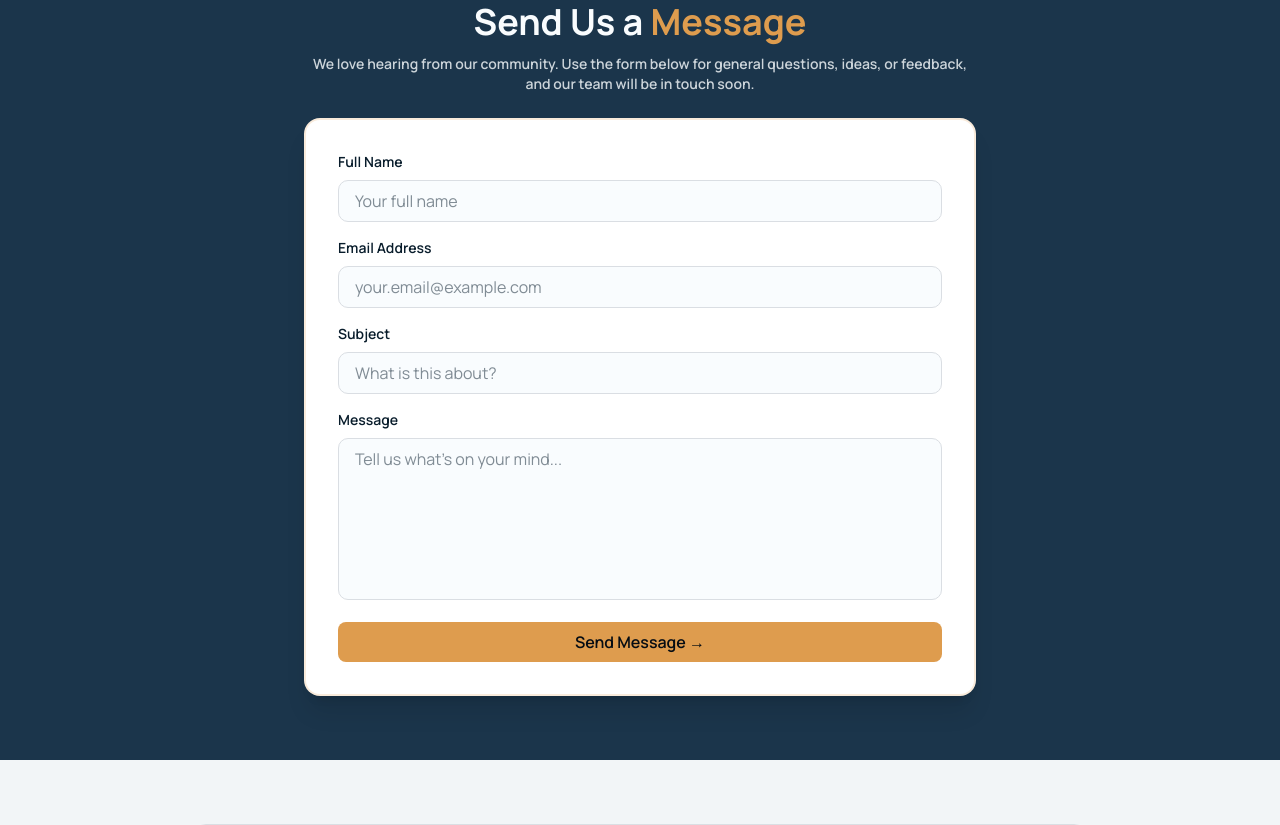
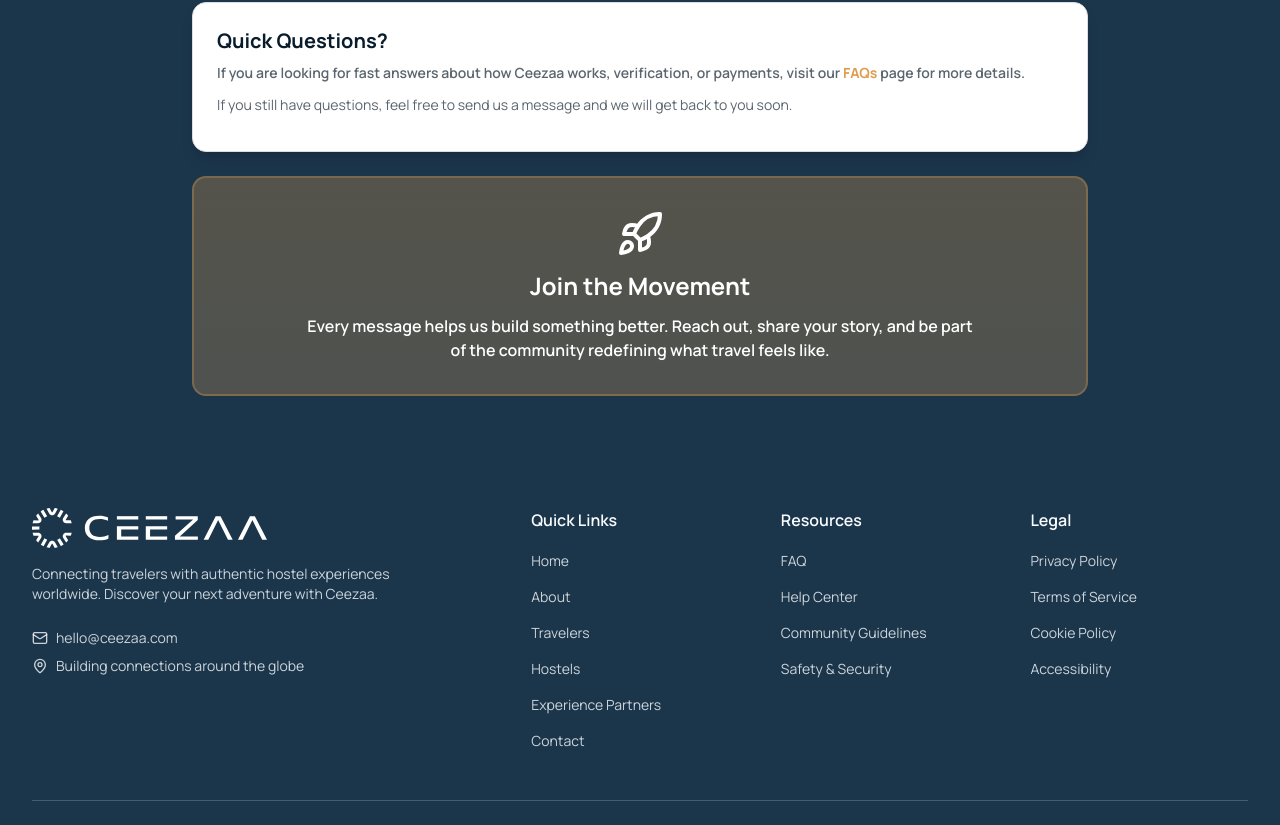
Before and after one commit to scottdoggett/ceezaa-landing-page, a Next.js app: page /contact in a window 1280 px wide. Shown: the part 1367-2192 px from the top of the page. Built offline with nearby package versions, Linux system fonts and the light colour scheme.

Commit message:
Got rid of contact form. Edited colors on contact footer

```diff
--- a/src/app/(main)/contact/page.tsx
+++ b/src/app/(main)/contact/page.tsx
@@ -1,6 +1,5 @@
 import { ContactHero } from "@/components/ui/contact-page/contact-hero";
 import { ContactSections } from "@/components/ui/contact-page/contact-sections";
-import { ContactForm } from "@/components/ui/contact-page/contact-form";
 import { ContactFooter } from "@/components/ui/contact-page/contact-footer";
 
 export default function Contact() {
@@ -8,7 +7,6 @@ export default function Contact() {
     <main className="font-sans">
       <ContactHero />
       <ContactSections />
-      <ContactForm />
       <ContactFooter />
     </main>
   );
--- a/src/app/(main)/layout.tsx
+++ b/src/app/(main)/layout.tsx
@@ -1,4 +1,5 @@
 import { Header } from "@/components/ui/header";
+import { Footer } from "@/components/ui/footer";
 
 export default function MainLayout({
   children,
@@ -9,6 +10,7 @@ export default function MainLayout({
     <>
       <Header />
       {children}
+      <Footer />
     </>
   );
 }
--- a/src/components/ui/contact-page/contact-footer.tsx
+++ b/src/components/ui/contact-page/contact-footer.tsx
@@ -2,7 +2,7 @@ import { Rocket } from "lucide-react";
 
 export function ContactFooter() {
   return (
-    <section className="w-full py-12 md:py-16 bg-muted/50">
+    <section className="w-full py-12 md:py-16 bg-secondary">
       <div className="container mx-auto px-4 md:px-6">
         <div className="max-w-4xl mx-auto space-y-6">
           {/* Quick Questions */}
@@ -30,7 +30,7 @@ export function ContactFooter() {
           </div>
 
           {/* Join the Movement */}
-          <div className="bg-linear-to-r from-primary/20 to-accent/20 border-2 border-primary/30 rounded-xl p-8 text-center">
+          <div className="bg-linear-to-b from-primary/30 to-accent/30 text-white border-2 border-primary/30 rounded-xl p-8 text-center">
             <Rocket className="w-12 h-12 mb-3 mx-auto" />
             <h3 className="text-xl md:text-2xl font-bold mb-3">
               Join the Movement
--- a/src/components/ui/contact-page/contact-form.tsx
+++ /dev/null
@@ -1,97 +0,0 @@
-import { Button } from "@/components/ui/button";
-
-export function ContactForm() {
-  return (
-    <section className="w-full py-12 md:py-16 bg-secondary">
-      <div className="container mx-auto px-4 md:px-6">
-        <div className="max-w-2xl mx-auto">
-          <div className="text-center mb-6">
-            <h2 className="text-2xl sm:text-3xl md:text-4xl font-bold mb-3 text-secondary-foreground">
-              Send Us a <span className="text-primary">Message</span>
-            </h2>
-            <p className="text-sm font-semibold text-secondary-foreground/80">
-              We love hearing from our community. Use the form below for general
-              questions, ideas, or feedback, and our team will be in touch soon.
-            </p>
-          </div>
-
-          <div className="bg-card border-2 border-primary/20 rounded-2xl p-6 md:p-8 shadow-xl">
-            <form className="space-y-4">
-              <div>
-                <label
-                  htmlFor="name"
-                  className="block text-sm font-semibold mb-2"
-                >
-                  Full Name
-                </label>
-                <input
-                  type="text"
-                  id="name"
-                  name="name"
-                  className="w-full px-4 py-2 border border-border rounded-lg focus:outline-none focus:ring-2 focus:ring-primary/50 bg-background"
-                  placeholder="Your full name"
-                />
-              </div>
-
-              <div>
-                <label
-                  htmlFor="email"
-                  className="block text-sm font-semibold mb-2"
-                >
-                  Email Address
-                </label>
-                <input
-                  type="email"
-                  id="email"
-                  name="email"
-                  className="w-full px-4 py-2 border border-border rounded-lg focus:outline-none focus:ring-2 focus:ring-primary/50 bg-background"
-                  placeholder="your.email@example.com"
-                />
-              </div>
-
-              <div>
-                <label
-                  htmlFor="subject"
-                  className="block text-sm font-semibold mb-2"
-                >
-                  Subject
-                </label>
-                <input
-                  type="text"
-                  id="subject"
-                  name="subject"
-                  className="w-full px-4 py-2 border border-border rounded-lg focus:outline-none focus:ring-2 focus:ring-primary/50 bg-background"
-                  placeholder="What is this about?"
-                />
-              </div>
-
-              <div>
-                <label
-                  htmlFor="message"
-                  className="block text-sm font-semibold mb-2"
-                >
-                  Message
-                </label>
-                <textarea
-                  id="message"
-                  name="message"
-                  rows={6}
-                  className="w-full px-4 py-2 border border-border rounded-lg focus:outline-none focus:ring-2 focus:ring-primary/50 bg-background resize-none"
-                  placeholder="Tell us what's on your mind..."
-                />
-              </div>
-
-              <Button
-                type="submit"
-                size="lg"
-                className="w-full text-base font-semibold"
-              >
-                Send Message →
-              </Button>
-            </form>
-          </div>
-        </div>
-      </div>
-    </section>
-  );
-}
--- /dev/null
+++ b/src/components/ui/footer.tsx
@@ -0,0 +1,167 @@
+import Link from "next/link";
+import Image from "next/image";
+import { Mail, MapPin } from "lucide-react";
+
+const footerLinks = {
+  quickLinks: [
+    { name: "Home", href: "/" },
+    { name: "About", href: "/about" },
+    { name: "Travelers", href: "/travelers" },
+    { name: "Hostels", href: "/hostels" },
+    { name: "Experience Partners", href: "/experience-partners" },
+    { name: "Contact", href: "/contact" },
+  ],
+  resources: [
+    { name: "FAQ", href: "/faq" },
+    { name: "Help Center", href: "/help" },
+    { name: "Community Guidelines", href: "/guidelines" },
+    { name: "Safety & Security", href: "/safety" },
+  ],
+  legal: [
+    { name: "Privacy Policy", href: "/privacy" },
+    { name: "Terms of Service", href: "/terms" },
+    { name: "Cookie Policy", href: "/cookies" },
+    { name: "Accessibility", href: "/accessibility" },
+  ],
+};
+
+const socialLinks = [
+  { name: "Instagram", href: "#", icon: "/social-icons/instagram-dark.svg" },
+  { name: "LinkedIn", href: "#", icon: "/social-icons/linkedin-dark.svg" },
+  { name: "X", href: "#", icon: "/social-icons/x-dark.svg" },
+  { name: "TikTok", href: "#", icon: "/social-icons/tiktok-dark.svg" },
+  { name: "YouTube", href: "#", icon: "/social-icons/youtube-dark.svg" },
+];
+
+export function Footer() {
+  return (
+    <footer className="w-full bg-secondary text-secondary-foreground">
+      <div className="px-4 py-12 sm:px-6 lg:px-8">
+        <div className="grid grid-cols-1 gap-8 md:grid-cols-2 lg:grid-cols-5">
+          {/* Logo and Description */}
+          <div className="lg:col-span-2">
+            <Link href="/" className="flex items-center space-x-2 mb-4">
+              <Image
+                src="/ceezaa-logo.svg"
+                alt="Ceezaa"
+                width={140}
+                height={45}
+                className="h-10 w-auto brightness-0 invert"
+              />
+            </Link>
+            <p className="text-sm text-secondary-foreground/80 max-w-sm mb-6">
+              Connecting travelers with authentic hostel experiences worldwide.
+              Discover your next adventure with Ceezaa.
+            </p>
+
+            {/* Contact Info */}
+            <div className="space-y-2 text-sm text-secondary-foreground/80">
+              <div className="flex items-center gap-2">
+                <Mail className="h-4 w-4" />
+                <a
+                  href="mailto:hello@ceezaa.com"
+                  className="hover:text-primary transition-colors"
+                >
+                  hello@ceezaa.com
+                </a>
+              </div>
+              <div className="flex items-start gap-2">
+                <MapPin className="h-4 w-4 mt-0.5 shrink-0" />
+                <span>Building connections around the globe</span>
+              </div>
+            </div>
+          </div>
+
+          {/* Quick Links */}
+          <div>
+            <h3 className="font-semibold text-secondary-foreground mb-4">
+              Quick Links
+            </h3>
+            <ul className="space-y-3">
+              {footerLinks.quickLinks.map((link) => (
+                <li key={link.href}>
+                  <Link
+                    href={link.href}
+                    className="text-sm text-secondary-foreground/80 hover:text-primary transition-colors"
+                  >
+                    {link.name}
+                  </Link>
+                </li>
+              ))}
+            </ul>
+          </div>
+
+          {/* Resources */}
+          <div>
+            <h3 className="font-semibold text-secondary-foreground mb-4">
+              Resources
+            </h3>
+            <ul className="space-y-3">
+              {footerLinks.resources.map((link) => (
+                <li key={link.href}>
+                  <Link
+                    href={link.href}
+                    className="text-sm text-secondary-foreground/80 hover:text-primary transition-colors"
+                  >
+                    {link.name}
+                  </Link>
+                </li>
+              ))}
+            </ul>
+          </div>
+
+          {/* Legal */}
+          <div>
+            <h3 className="font-semibold text-secondary-foreground mb-4">
+              Legal
+            </h3>
+            <ul className="space-y-3">
+              {footerLinks.legal.map((link) => (
+                <li key={link.href}>
+                  <Link
+                    href={link.href}
+                    className="text-sm text-secondary-foreground/80 hover:text-primary transition-colors"
+                  >
+                    {link.name}
+                  </Link>
+                </li>
+              ))}
+            </ul>
+          </div>
+        </div>
+
+        {/* Bottom Section */}
+        <div className="mt-12 pt-8 border-t border-secondary-foreground/20">
+          <div className="flex flex-col sm:flex-row justify-between items-center gap-4">
+            {/* Copyright */}
+            <p className="text-sm text-secondary-foreground/80">
+              © {new Date().getFullYear()} Ceezaa. All rights reserved.
+            </p>
+
+            {/* Social Links */}
+            <div className="flex items-center gap-4">
+              {socialLinks.map((social) => (
+                <a
+                  key={social.name}
+                  href={social.href}
+                  target="_blank"
+                  rel="noopener noreferrer"
+                  className="hover:opacity-80 transition-opacity"
+                  aria-label={social.name}
+                >
+                  <Image
+                    src={social.icon}
+                    alt={social.name}
+                    width={20}
+                    height={20}
+                    className="h-5 w-5"
+                  />
+                </a>
+              ))}
+            </div>
+          </div>
+        </div>
+      </div>
+    </footer>
+  );
+}
```
